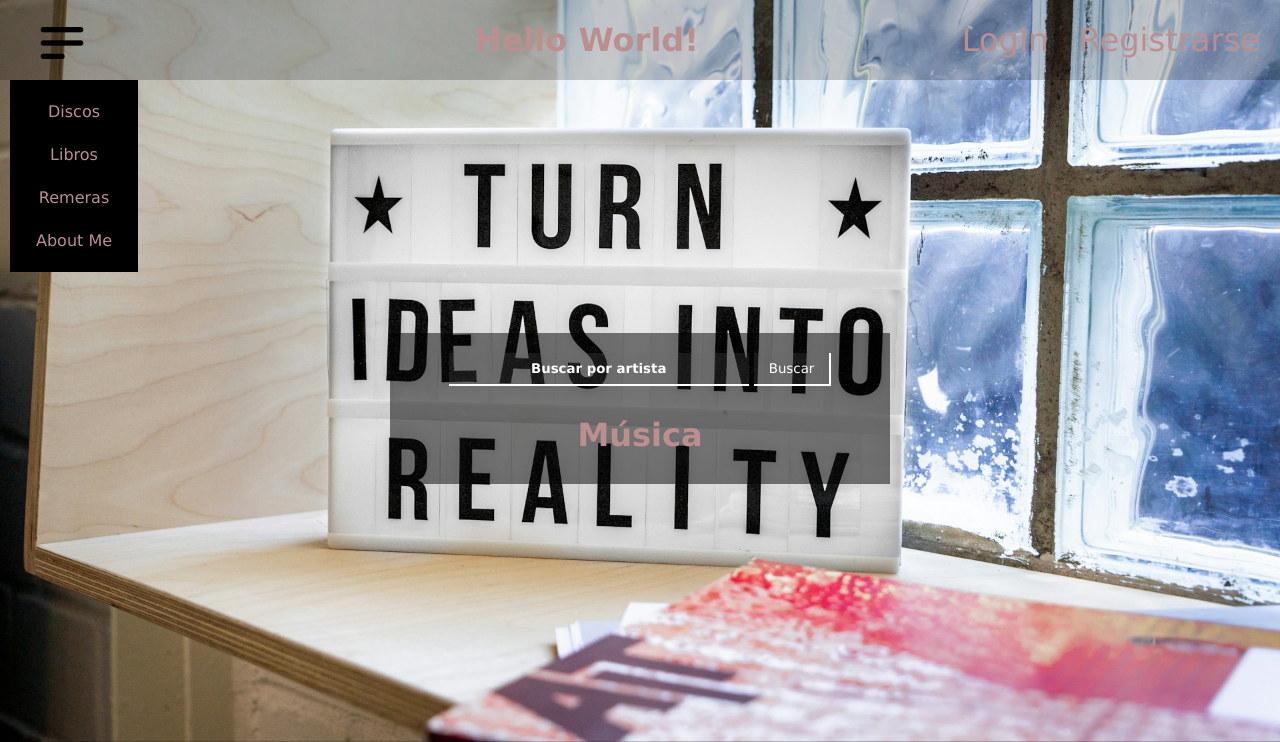
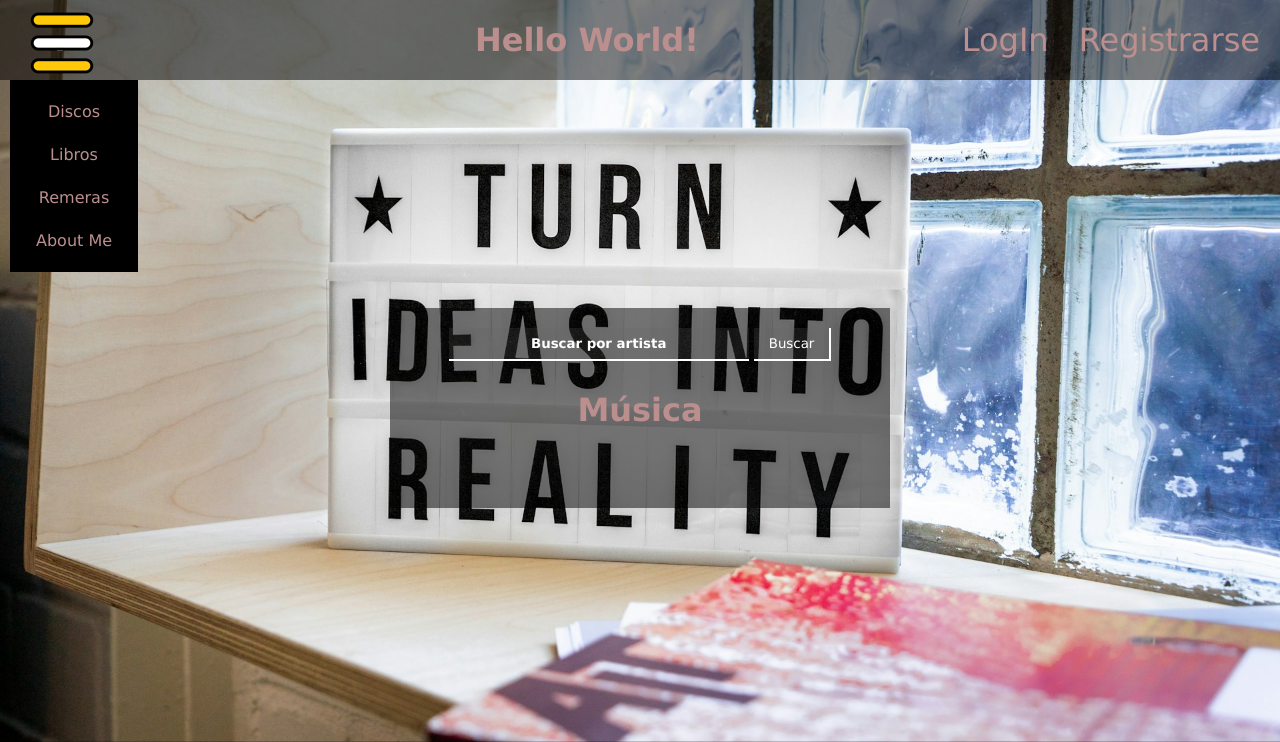
Before and after one commit to GastonFarhi/Entrega_04, a Django app: page /producto/discos/ in a window 1280 px wide. Shown: the top 742 px of the page. Run offline with Django 5.2, Linux system fonts and the light colour scheme; data that the repository does not hold is empty.

Commit message:
terminar el readme

```diff
--- a/A_app/templates/A_app/detalle_disco.html
+++ b/A_app/templates/A_app/detalle_disco.html
@@ -2,9 +2,9 @@
 {% block content %}
     <div class="contenido">
         <h1>{{ disco }}</h1>
-        <p>Nombre: {{disco.nombre}}</p>
+        <p>Título: {{disco.nombre}}</p>
         <p>Artista: {{disco.artista}}</p>
         <p>Año: {{disco.year}}</p>
-        <a href="{% url 'contenido:modificar_disco' disco.id %}">Modificar</a>
+        <a class="btn_div_modi" href="{% url 'contenido:modificar_disco' disco.id %}">Modificar</a>
     </div>
 {% endblock content %}
--- a/A_app/templates/A_app/detalle_libro.html
+++ b/A_app/templates/A_app/detalle_libro.html
@@ -5,6 +5,6 @@
         <p>Título: {{libro.titulo}}</p>
         <p>Autor: {{libro.autor}}</p>
         <p>Año: {{libro.year}}</p>
-        <a href="{% url 'contenido:modificar_libro' libro.id %}">Modificar</a>
+        <a class="btn_div_modi" href="{% url 'contenido:modificar_libro' libro.id %}">Modificar</a>
     </div>
 {% endblock content %}
--- a/A_app/templates/A_app/detalle_remera.html
+++ b/A_app/templates/A_app/detalle_remera.html
@@ -5,6 +5,6 @@
         <p>Talle: {{remera.talle}}</p>
         <p>Diseño: {{remera.disenio}}</p>
         <p>Color: {{remera.color}}</p>
-        <a href="{% url 'contenido:modificar_remera' remera.id %}">Modificar</a>
+        <a class="btn_div_modi" href="{% url 'contenido:modificar_remera' remera.id %}">Modificar</a>
     </div>
 {% endblock content %}
--- a/A_app/templates/A_app/disco.html
+++ b/A_app/templates/A_app/disco.html
@@ -2,12 +2,12 @@
 {% block title %}| Discos {% endblock %}
 {%block content %}
     <div class="contenido">
-        <form class="disco__buscar_form" method="GET" action="{% url 'contenido:resultado' %}">
+        <form class="disco_buscar_form" method="GET" action="{% url 'contenido:resultado' %}">
             <input class="disco_input" type="text" name="q" placeholder="Buscar por artista" autocomplete="off">
             <button class="disco_buscar_btn" type="submit">Buscar</button>
         </form>
         <ul class="principal">
-            <h1 class="titulo">
+            <h1>
                 <a href="{% url 'contenido:nuevo_disco' %}">
                     Música
                 </a>
--- a/A_app/templates/A_app/libro.html
+++ b/A_app/templates/A_app/libro.html
@@ -3,7 +3,7 @@
 {%block content %}
     <div class="contenido">
         <ul class="principal">
-            <h1 class="titulo">
+            <h1>
                 <a href="{% url 'contenido:libro_nuevo' %}">
                     Libros
                 </a>
--- a/A_app/templates/A_app/modificar_disco.html
+++ b/A_app/templates/A_app/modificar_disco.html
@@ -4,11 +4,11 @@
         <form class="inter_form" action="{% url 'contenido:modificar_disco' disco.id %}" method="POST">
             {% csrf_token %}
             {{form}}
-            <input type="submit" value="Modificar">
+            <input type="submit" value="Modificar" class="modificar_btn">
         </form>
         <form class="inter_form" action="{% url 'contenido:eliminar_disco' disco.id %}" method="POST">
             {% csrf_token %}
-            <input type="submit" value="Borrar">
+            <input type="submit" value="Borrar" class="eliminar_btn">
         </form>
     </div>
 {% endblock content %}
--- a/A_app/templates/A_app/modificar_libro.html
+++ b/A_app/templates/A_app/modificar_libro.html
@@ -4,11 +4,11 @@
         <form class="inter_form" action="{% url 'contenido:modificar_libro' libro.id %}" method="POST">
             {% csrf_token %}
             {{form}}
-            <input type="submit" value="Modificar">
+            <input type="submit" value="Modificar" class="modificar_btn">
         </form>
         <form class="inter_form" action="{% url 'contenido:eliminar_libro' libro.id %}" method="POST">
             {% csrf_token %}
-            <input type="submit" value="Borrar">
+            <input type="submit" value="Borrar" class="eliminar_btn">
         </form>
     </div>
 {% endblock content %}
--- a/A_app/templates/A_app/modificar_remera.html
+++ b/A_app/templates/A_app/modificar_remera.html
@@ -4,11 +4,11 @@
         <form class="inter_form" action="{% url 'contenido:modificar_remera' remera.id %}" method="POST">
             {% csrf_token %}
             {{form}}
-            <input type="submit" value="Modificar">
+            <input type="submit" value="Modificar" class="modificar_btn">
         </form>
         <form class="inter_form" action="{% url 'contenido:eliminar_remera' remera.id %}" method="POST">
             {% csrf_token %}
-            <input type="submit" value="Borrar">
+            <input type="submit" value="Borrar" class="eliminar_btn">
         </form>
     </div>
 {% endblock content %}
--- a/A_app/templates/A_app/remera.html
+++ b/A_app/templates/A_app/remera.html
@@ -3,7 +3,7 @@
 {%block content %}
     <div class="contenido">
         <ul class="principal">
-            <h1 class="titulo">
+            <h1>
                 <a href="{% url 'contenido:remera_nueva' %}">
                     Remeras
                 </a>
@@ -11,7 +11,7 @@
             {% for shirt_list in lista_remeras %}
                 <li class="lista">
                     <a href="{% url 'contenido:detalle_remera' shirt_list.id %}">
-                        {{shirt_list.disenio}}
+                        {{shirt_list.disenio}} - {{shirt_list.color}}
                     </a>
                 </li>
             {% endfor %}
--- a/A_main/static/css/style_index.css
+++ b/A_main/static/css/style_index.css
@@ -32,7 +32,7 @@ header {
     width: 100%;
     padding: 0px 0px;
     height: 80px;
-    background-color: rgba(0, 0, 0, .2);
+    background-color: rgba(0, 0, 0, .5);
     cursor: default;
 }
 .profile_img_vp {
@@ -125,7 +125,7 @@ main > * {
     margin-top: 3px;
 }
 /* =*=  =*=  =*=  =*=  =*=  =*=  =*=  =*=  =*=  =*=  =*=  =*=  =*= */
-.disco__buscar_form {
+.disco_buscar_form {
     position: flex;
     text-align: center;
 }
@@ -161,15 +161,49 @@ main > * {
 /* =*=  =*=  =*=  =*=  =*=  =*=  =*=  =*=  =*=  =*=  =*=  =*=  =*= */
 .contenido {
     color: white;
-    min-height: 100px;
-    max-height: 600px;
+    min-height: 200px;
+    max-height: 800px;
     width: 500px;
     overflow: auto;
+    text-align: center;
+}
+.contenido .modificar_btn,
+.contenido .eliminar_btn {
+    display: inline-block;
+}
+.contenido .modificar_btn {
+    float: inline-start;
+}
+.contenido .eliminar_btn {
+    margin-top: -20px;
+    float: inline-end;
 }
 .principal {
     text-align: center;
     color: white;
     list-style-type: none;
+}
+.btn_div_modi {
+    display: block;
+    color: white;
+    text-decoration: none;
+    border: none;
+    border-bottom: 2px solid white;
+    cursor: default;
+    margin-top: 20px;
+    padding: 20px 10px;
+}
+.sbm_btn {
+    font-size: large;
+    font-weight: bold;
+    background: transparent;
+    color: white;
+    text-decoration: none;
+    border: none;
+    cursor: default;
+    margin-top: 10px;
+    padding: 20px 10px;
+    border-bottom: 2px solid white;
 }
 .dropdown {
     position: relative;
--- a/A_main/templates/A_main/about.html
+++ b/A_main/templates/A_main/about.html
@@ -1,4 +1,5 @@
 {% extends "A_main/index.html" %}
+{% block title %}| About Me{% endblock title %}
 {% block content %}
     <div style="text-align: center; width:400px; background: rgba(0,0,0,0.5);">
         <h1 style="color: lightblue; ">About Me</h1>
--- a/A_main/templates/A_main/index.html
+++ b/A_main/templates/A_main/index.html
@@ -11,7 +11,7 @@
     <header>
         <div class="dropdown">
             <button class="drop_btn">
-                <img class="img_drop_btn" src="{% static 'css/images/content.png' %}" alt="cont" />
+                <img class="img_drop_btn" src="{% static 'css/images/menu_05.png' %}" alt="cont" />
             </button>
             <div class="producto_drop">
                 <a href="{% url 'contenido:disco' %}">Discos</a>
```
Also changed, not shown: A_main/static/css/images/menu_01.png (renamed from A_main/static/css/images/content.png), A_main/static/css/images/menu_02.png (added), A_main/static/css/images/menu_03.png (added), A_main/static/css/images/menu_04.png (added), A_main/static/css/images/menu_05.png (added).
